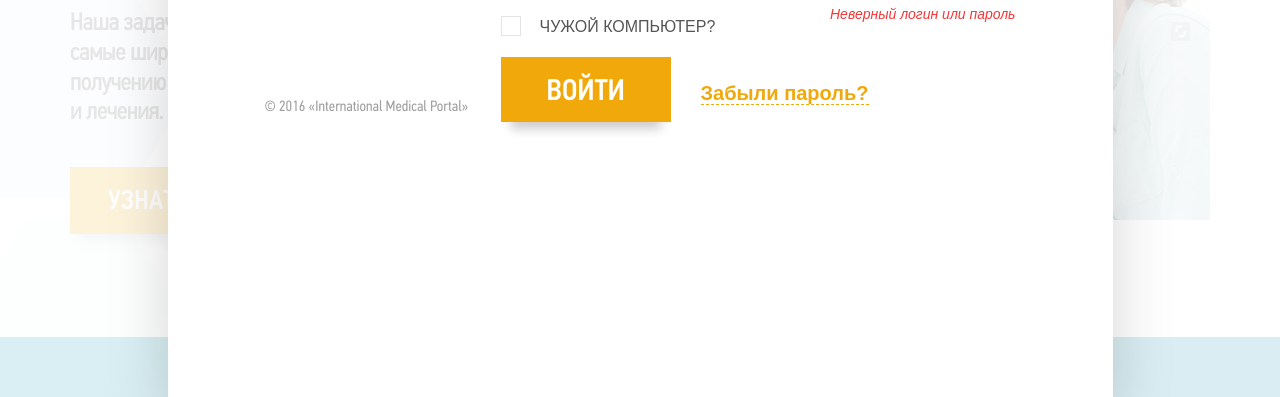
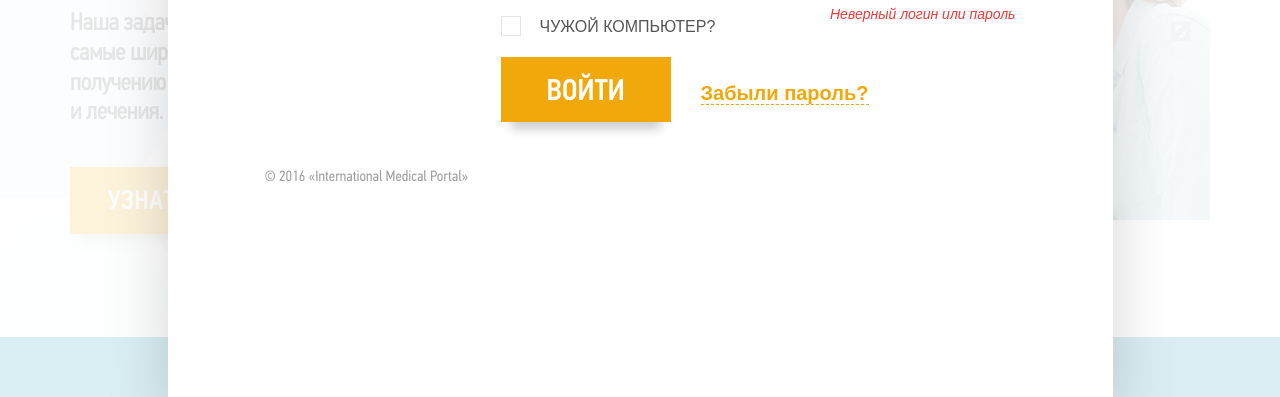
Before and after one commit to IvanofSA/IvanofSA.github.io, a plain HTML site: page index.html in a window 1280 px wide. Both pictures are taken after a click on the link "ВОЙТИ". Shown: the part 365-762 px from the top of the page. Drawn offline with nearby package versions, Linux system fonts and the light colour scheme.

Commit message:
fix reg popup footer

```diff
--- a/css/style.css
+++ b/css/style.css
@@ -548,7 +548,7 @@ body { font-family: Arial, sans-serif; font-size: 15px; box-sizing: border-box;
 
 .login__title:before { content: ''; display: block; position: absolute; background: #333; opacity: 0.2; bottom: -20px; left: 3px; height: 5px; width: 70px; }
 
-.login__footer { clear: both; position: relative; bottom: 50px; min-width: 400px; color: #a1a1a1; font-family: pf_din_regular, Arial, sans-serif; }
+.login__footer { clear: both; position: relative; bottom: -20px; min-width: 400px; color: #a1a1a1; font-family: pf_din_regular, Arial, sans-serif; }
 
 .login__left { float: left; display: inline-block; vertical-align: top; width: 195px; }
 
```
Also changed, not shown: 1 other file.
